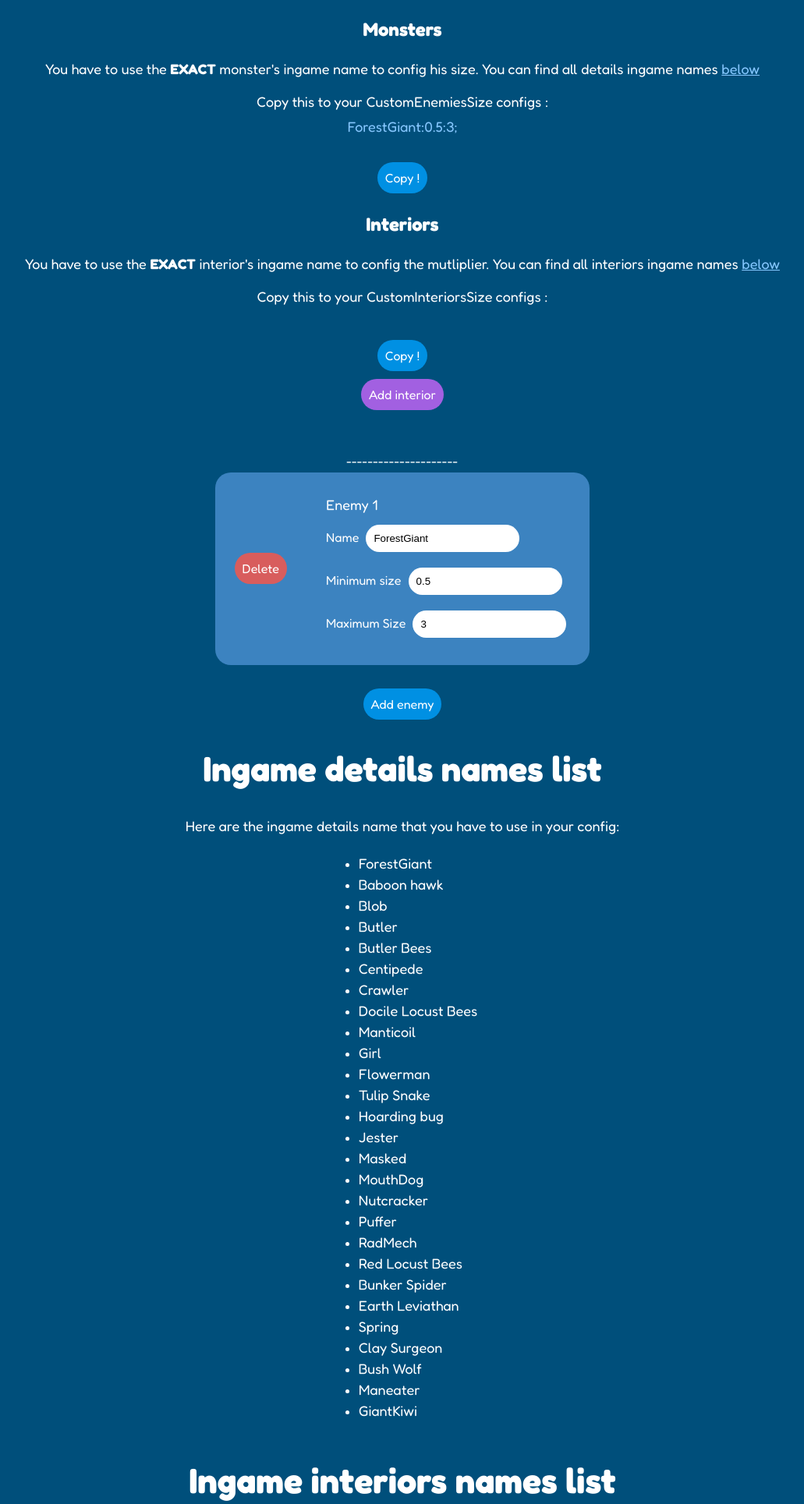
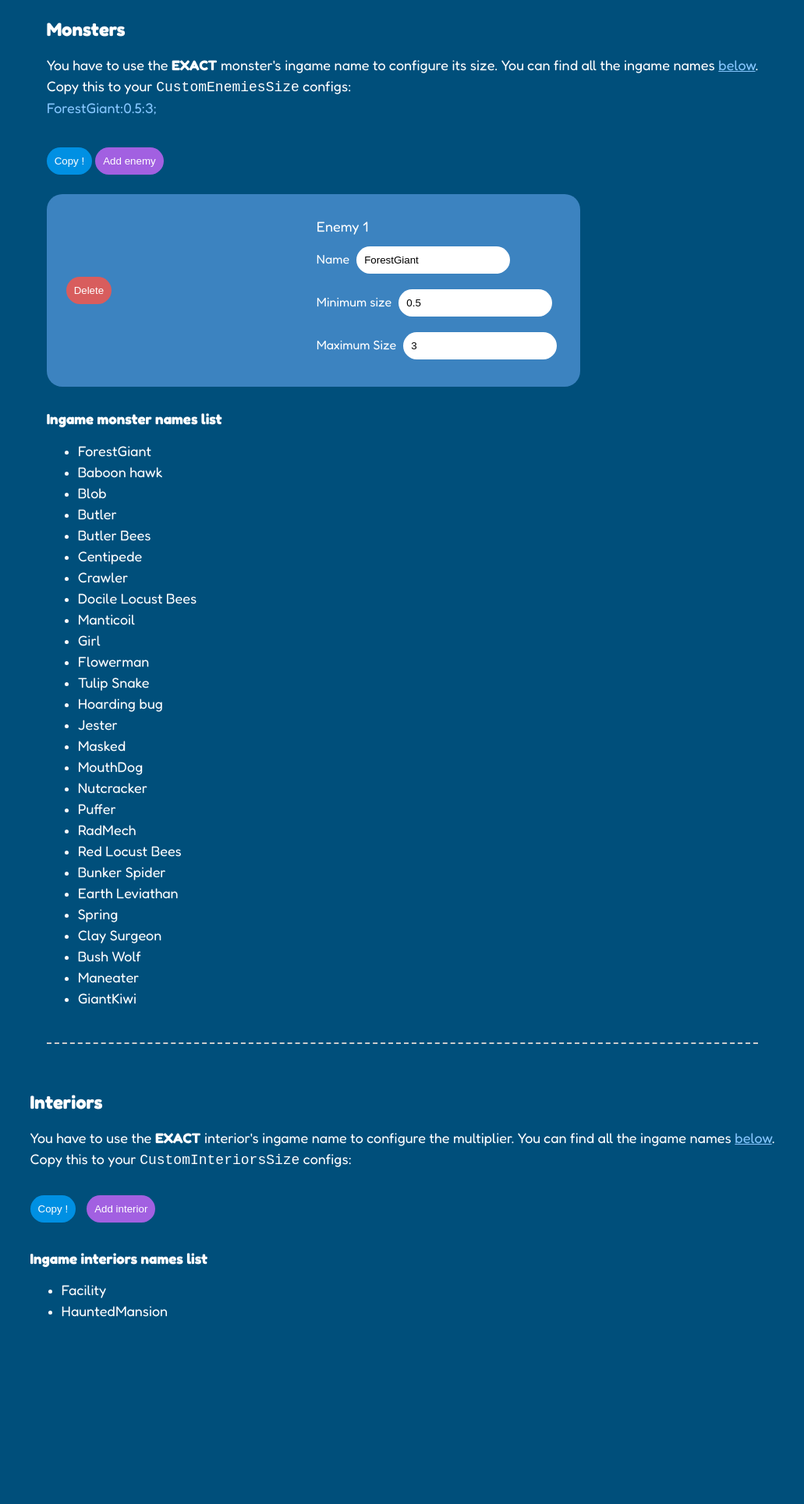
Before and after one commit to Wexop/RandomEnemiesSizeCustomGeneraror, a plain HTML site: page index.html in a window 1280 px wide. Shown: the part 120-2049 px from the top of the page at 78% size, without its empty margins (124-1155 px from the left). After the commit the page ends 1876 px from the top, so only its background shows below. Drawn offline with Linux system fonts and the light colour scheme.

Commit message:
Update disposition

```diff
--- a/details.js
+++ b/details.js
@@ -49,4 +49,4 @@ for ( let i = 0; i < interiorsList.length; i++ ) {
 
 document.getElementById( "interiorsList" ).innerHTML = list
 
-const moonList = []
+const moonList = ["experimentation", "assurance", "offense", "vow", "march", "adamance", "rend", "dine", "titan", "artifice", "embrion"]
--- a/index.html
+++ b/index.html
@@ -4,7 +4,6 @@
     <meta charset="UTF-8">
     <title>RandomEnemiesCustomGenerator</title>
     <link href="style.css" rel="stylesheet">
-
 
     <link rel="preconnect" href="https://fonts.googleapis.com">
     <link rel="preconnect" href="https://fonts.gstatic.com" crossorigin>
@@ -14,64 +13,48 @@
 <div class="center">
     <h1 class="bigText">Random enemies size custom generator !</h1>
 
-    <div id="stringContainer">
+    <!-- MONSTERS SECTION -->
+    <section id="monstersSection" style="margin-bottom: 40px; padding-bottom: 30px; border-bottom: 2px dashed #ccc;">
         <h2>Monsters</h2>
-        <p>You have to use the <strong>EXACT</strong> monster's ingame name to config his size. You can find all
-            details ingame names
-            <a class="textBlue" href="#monstersList">below</a>
-        <p>
-        <p>Copy this to your CustomEnemiesSize configs :</p>
+        <p>You have to use the <strong>EXACT</strong> monster's ingame name to configure its size. You can find all the
+            ingame names <a class="textBlue" href="#monstersList">below</a>.</p>
+
+        <p>Copy this to your <code>CustomEnemiesSize</code> configs:</p>
         <p id="string"></p>
 
-        <a href="#" onclick="copyString()" class="btn">
-            Copy !
-        </a>
+        <button onclick="copyString()" class="btn">Copy !</button>
+        <button onclick="addEnemyForm()" class="btn purple" style="margin-top: 10px;">Add enemy</button>
 
+
+        <div style="margin-top: 20px; width: 75%" id="enemiesForm"></div>
+
+
+        <h3 style="margin-top: 30px;">Ingame monster names list</h3>
+        <ul id="monstersList"></ul>
+    </section>
+
+    <!-- INTERIORS SECTION -->
+    <section id="interiorsSection" style="margin-bottom: 40px;">
         <h2>Interiors</h2>
-        <p>You have to use the <strong>EXACT</strong> interior's ingame name to config the mutliplier. You can find all
-            interiors ingame names
-            <a class="textBlue" href="#interiorsList">below</a>
-        <p>
-        <p>Copy this to your CustomInteriorsSize configs :</p>
+        <p>You have to use the <strong>EXACT</strong> interior's ingame name to configure the multiplier. You can find
+            all the ingame names <a class="textBlue" href="#interiorsList">below</a>.</p>
+
+        <p>Copy this to your <code>CustomInteriorsSize</code> configs:</p>
         <p id="stringInterior"></p>
 
-        <a href="#" onclick="copyInteriorString()" class="btn">
-            Copy !
-        </a>
+        <button onclick="copyInteriorString()" class="btn">Copy !</button>
+        <button href="#interiorsSection" onclick="addInteriorForm()" class="btn purple" style="margin-left: 10px;">Add
+            interior
+        </button>
 
-        <a href="#" onclick="addInteriorForm()" class="btn purple">
-            Add interior
-        </a>
+        <div style="margin-top: 20px;" id="interiorsForm"></div>
 
+        <h3 style="margin-top: 30px;">Ingame interiors names list</h3>
+        <ul id="interiorsList"></ul>
+    </section>
 
-    </div>
-
-    <div id="interiorsForm"></div>
-
-    <div>---------------------</div>
-
-    <div id="enemiesForm"></div>
-
-    <a href="#" onclick="addEnemyForm()" class="btn">
-        Add enemy
-    </a>
     <script src="script.js"></script>
-
-    <h1 class="bigText">Ingame details names list</h1>
-    <p>Here are the ingame details name that you have to use in your config: </p>
-    <ul id="monstersList">
-
-    </ul>
-
-
-    <h1 class="bigText">Ingame interiors names list</h1>
-    <p>Here are the ingame interiors name that you have to use in your config: </p>
-    <ul id="interiorsList"></ul>
-
     <script src="details.js"></script>
-
-
 </div>
-
 </body>
 </html>
--- a/script.js
+++ b/script.js
@@ -128,7 +128,7 @@ const getFormComponent = ( item, id ) => {
 
   return `
     <div class="formContainer">
-        <a href="#" onclick="deleteEnemyForm(${ id })" class="btn danger">Delete</a>
+        <button onclick="deleteEnemyForm(${ id })" class="btn danger">Delete</button>
         <div>
           <p>Enemy ${ id + 1 }</p>
           <div>
@@ -172,7 +172,7 @@ const getInteriorFormComponent = ( item, id ) => {
 
   return `
     <div class="formContainer">
-        <a href="#" onclick="deleteInteriorForm(${ id })" class="btn danger">Delete</a>
+        <button onclick="deleteInteriorForm(${ id })" class="btn danger">Delete</button>
         <div>
           <p>Interior ${ id + 1 }</p>
           <div>
@@ -186,9 +186,9 @@ const getInteriorFormComponent = ( item, id ) => {
          ${ enemiesString }
         </div>
 
-          <a href="#" onclick="addInteriorEnemy(${ id })" class="btn purple">
+          <button onclick="addInteriorEnemy(${ id })" class="btn purple">
               Add enemy
-          </a>
+          </button>
 
     </div>
   `
--- a/style.css
+++ b/style.css
@@ -12,6 +12,10 @@ html {
 p {
     font-size: 18px;
     margin: 5px 0px;
+}
+
+button {
+    border: none;
 }
 
 .center {
@@ -62,7 +66,7 @@ input {
     align-items: center;
     justify-content: space-between;
     gap: 50px;
-    margin: 5px 0px
+    margin: 5px 0px;
 }
 
 #stringContainer {
```
